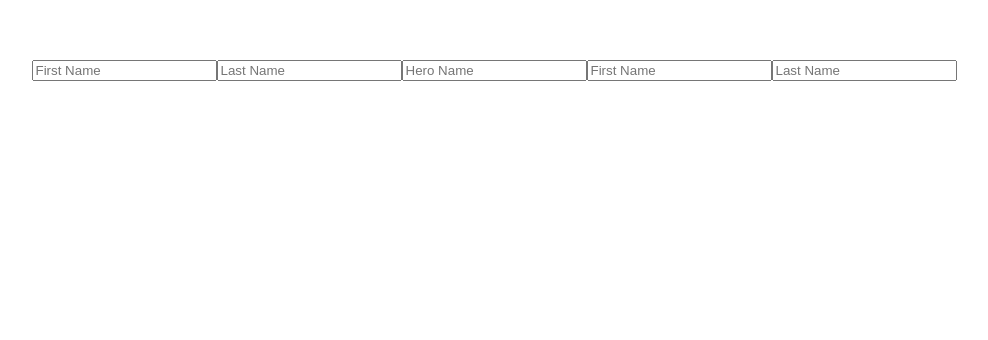
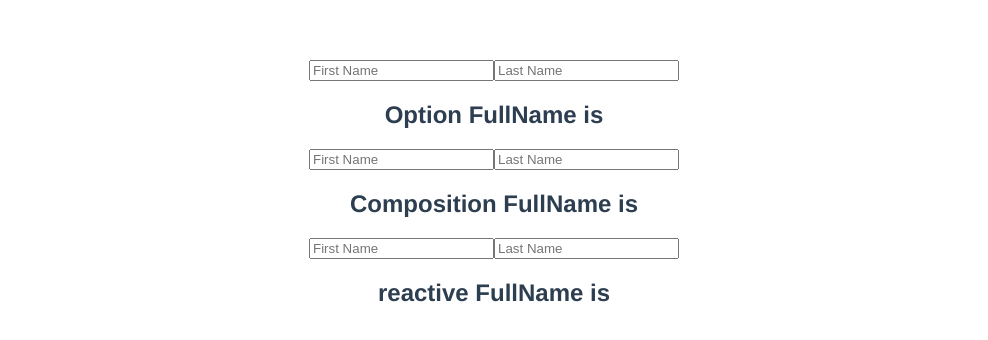
Before and after one commit to divyeshz/vue-composition-codevolution, a Vue app: page / in a window 1280 px wide. Shown: the top 340 px of the page, without its empty margins (146-1134 px from the left). Built offline with nearby package versions, Linux system fonts and the light colour scheme.

Commit message:
Replacing Computed Properties and turn off multi word component names in ESlint plugin

```diff
--- a/package.json
+++ b/package.json
@@ -32,7 +32,9 @@
     "parserOptions": {
       "parser": "@babel/eslint-parser"
     },
-    "rules": {}
+    "rules": {
+      "vue/multi-word-component-names": "off"
+    }
   },
   "browserslist": [
     "> 1%",
--- a/src/App.vue
+++ b/src/App.vue
@@ -1,14 +1,14 @@
 <template>
-  <VModel />
+  <Computed />
 </template>
 
 <script>
-import VModel from './components/VModel.vue'
+import Computed from './components/Computed.vue'
 
 export default {
   name: 'App',
   components: {
-    VModel
+    Computed
   }
 }
 </script>
--- /dev/null
+++ b/src/components/Computed.vue
@@ -0,0 +1,62 @@
+<template>
+    <div>
+        <input type="text" placeholder="First Name" v-model="fName">
+        <input type="text" placeholder="Last Name" v-model="lName">
+        <h2>Option FullName is {{ fullName }}</h2>
+
+        <input type="text" placeholder="First Name" v-model="refFirstName">
+        <input type="text" placeholder="Last Name" v-model="refLastName">
+        <h2>Composition FullName is {{ refFullName }}</h2>
+
+        <input type="text" placeholder="First Name" v-model="reactiveFirstName">
+        <input type="text" placeholder="Last Name" v-model="reactiveLastName">
+        <h2>reactive FullName is {{ reactiveFullName }}</h2>
+    </div>
+</template>
+
+<script>
+import { ref, computed, reactive, toRefs } from 'vue'
+
+export default {
+    name: 'Computed',
+    setup() {
+        const refFirstName = ref('')
+        const refLastName = ref('')
+
+        const refFullName = computed(function () {
+            return `${refFirstName.value} ${refLastName.value}`
+        })
+
+        const state = reactive({
+            reactiveFirstName: '',
+            reactiveLastName: ''
+        })
+
+        const reactiveFullName = computed(function () {
+            return `${state.reactiveFirstName} ${state.reactiveLastName}`
+        })
+
+        return {
+            refFirstName,
+            refLastName,
+            refFullName,
+            ...toRefs(state),
+            reactiveFullName,
+        }
+
+    },
+    data() {
+        return {
+            fName: '',
+            lName: '',
+        }
+    },
+    computed: {
+        fullName() {
+            return `${this.fName} ${this.lName}`
+        },
+    },
+}
+</script>
+
+<style scoped></style>
```
